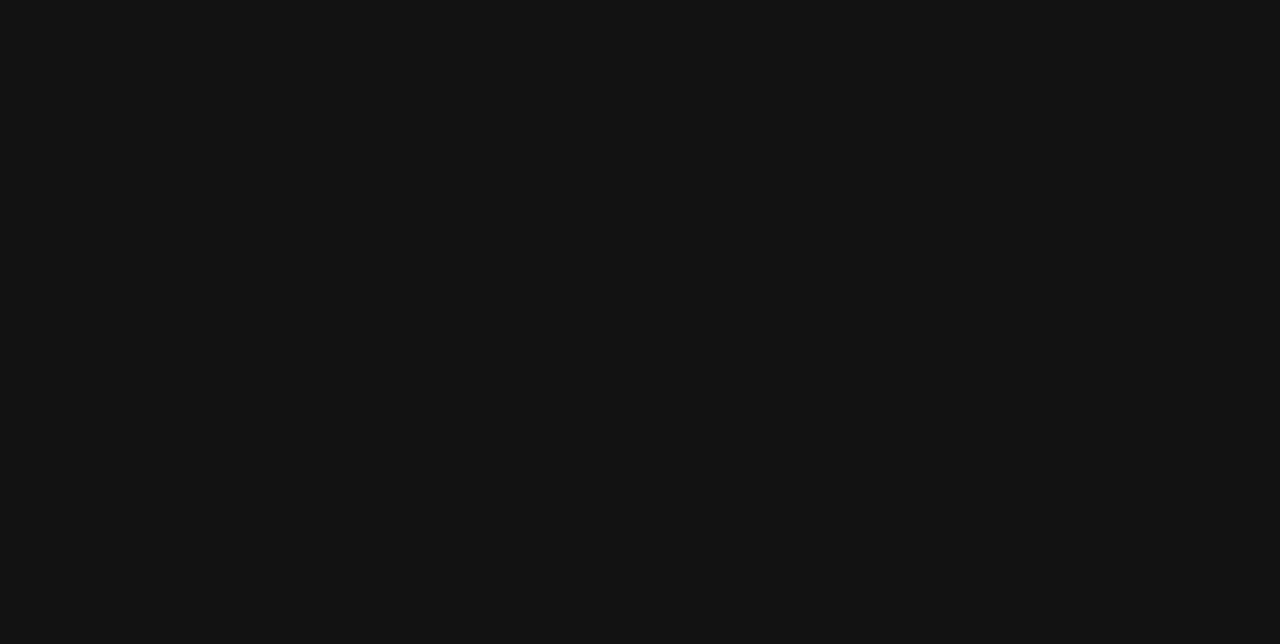
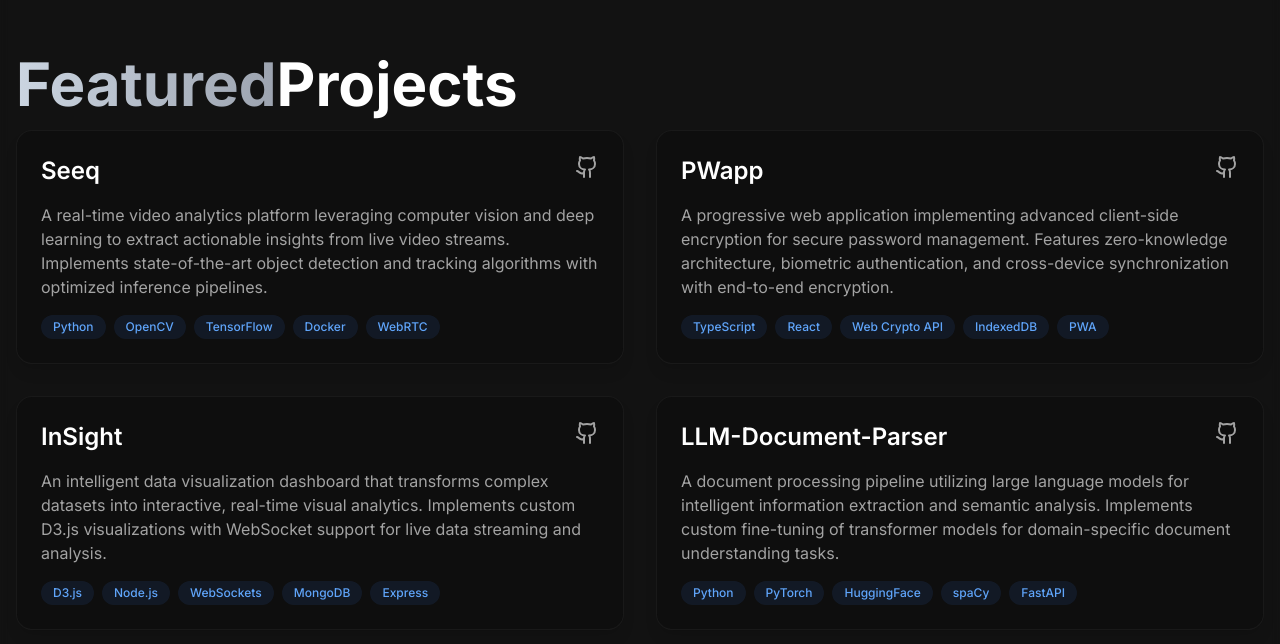
Before and after one commit to iVishav48/Portfolio, a Next.js app: page / in a window 1280 px wide. Shown: the part 1876-2520 px from the top of the page. Before the commit the page ends 1770 px from the top, so only its background shows below. Built offline with nearby package versions, Linux system fonts and the light colour scheme.

Commit message:
added projects section

```diff
--- a/src/app/page.tsx
+++ b/src/app/page.tsx
@@ -3,6 +3,7 @@ import Hero from "@/components/hero";
 import About from "@/components/about";
 import { ClickSparkProvider } from "@/components/providers/click-spark-provider";
 import SocialSidebar from "@/components/ui/social-sidebar";
+import Projects from "@/components/projects";
 
 export default function Home() {
   return (
@@ -18,6 +19,7 @@ export default function Home() {
         <SocialSidebar />
         <Hero />
         <About />
+        <Projects />
       </main>
     </ClickSparkProvider>
   );
--- /dev/null
+++ b/src/components/projects.tsx
@@ -0,0 +1,105 @@
+"use client";
+
+import { Github } from "lucide-react";
+import { motion } from "framer-motion";
+import { useInView } from "framer-motion";
+import { useRef } from "react";
+import { Code2, Rocket, Zap, Download } from "lucide-react";
+
+const projects = [
+  {
+    title: "Seeq",
+    description: "A real-time video analytics platform leveraging computer vision and deep learning to extract actionable insights from live video streams. Implements state-of-the-art object detection and tracking algorithms with optimized inference pipelines.",
+    technologies: ["Python", "OpenCV", "TensorFlow", "Docker", "WebRTC"],
+    githubUrl: "https://github.com/iVishav48/Seeq"
+  },
+  {
+    title: "PWapp",
+    description: "A progressive web application implementing advanced client-side encryption for secure password management. Features zero-knowledge architecture, biometric authentication, and cross-device synchronization with end-to-end encryption.",
+    technologies: ["TypeScript", "React", "Web Crypto API", "IndexedDB", "PWA"],
+    githubUrl: "https://github.com/iVishav48/PWapp"
+  },
+  {
+    title: "InSight",
+    description: "An intelligent data visualization dashboard that transforms complex datasets into interactive, real-time visual analytics. Implements custom D3.js visualizations with WebSocket support for live data streaming and analysis.",
+    technologies: ["D3.js", "Node.js", "WebSockets", "MongoDB", "Express"],
+    githubUrl: "https://github.com/iVishav48/InSight"
+  },
+  {
+    title: "LLM-Document-Parser",
+    description: "A document processing pipeline utilizing large language models for intelligent information extraction and semantic analysis. Implements custom fine-tuning of transformer models for domain-specific document understanding tasks.",
+    technologies: ["Python", "PyTorch", "HuggingFace", "spaCy", "FastAPI"],
+    githubUrl: "https://github.com/iVishav48/LLM-Document-parser"
+  }
+];
+
+export default function Projects() {
+  const ref = useRef(null);
+  const isInView = useInView(ref, { once: false, margin: "-100px" });
+
+  return (
+    <section
+      id="projects"
+      className="py-24 bg-background/50 backdrop-blur-sm">
+      <div className="container mx-auto px-4">
+        <div className="container mx-auto max-w-6xl">
+          <motion.div
+            initial={{ opacity: 0, y: 50 }}
+            animate={isInView ? { opacity: 1, y: 0 } : { opacity: 0, y: 50 }}
+            transition={{ duration: 0.8 }}
+            className="mb-16 text-center"
+          >
+          </motion.div>
+        </div>
+        <h2 className="mb-4 text-4xl font-bold md:text-5xl lg:text-6xl">
+          <span
+            className="bg-gradient-to-r from-slate-300 to-gray-400 bg-clip-text text-transparent">
+            Featured
+          </span>
+          Projects
+        </h2>
+
+        <div className="grid grid-cols-1 md:grid-cols-2 gap-8">
+          {projects.map((project, index) => (
+            <motion.div
+              key={project.title}
+              initial={{ opacity: 0, y: 50 }}
+              whileInView={{ opacity: 1, y: 0 }}
+              viewport={{ once: true }}
+              transition={{ duration: 0.5, delay: index * 0.1 }}
+              className="bg-card/50 backdrop-blur-sm rounded-2xl p-6 border border-border/50 hover:border-blue-500/50 transition-all duration-300 shadow-lg hover:shadow-xl overflow-hidden"
+            >
+              <div className="flex justify-between items-start mb-4">
+                <h3 className="text-2xl font-semibold text-foreground">{project.title}</h3>
+                <a
+                  href={project.githubUrl}
+                  target="_blank"
+                  rel="noopener noreferrer"
+                  className="text-muted-foreground hover:text-blue-500 transition-colors"
+                  aria-label={`View ${project.title} on GitHub`}
+                >
+                  <Github className="h-6 w-6" />
+                </a>
+              </div>
+
+              <p className="text-muted-foreground mb-4">
+                {project.description}
+              </p>
+
+              <div className="flex flex-wrap gap-2 mt-4">
+                {project.technologies.map((tech) => (
+                  <span
+                    key={tech}
+                    className="px-3 py-1 text-xs font-medium rounded-full bg-blue-500/10 text-blue-400"
+                  >
+                    {tech}
+                  </span>
+                ))}
+              </div>
+            </motion.div>
+          ))}
+        </div>
+      </div>
+    </section>
+  );
+}
```
Also changed, not shown: src/components/contact.tsx (deleted), 1 other file (tests, documents, lock files or other folders).
